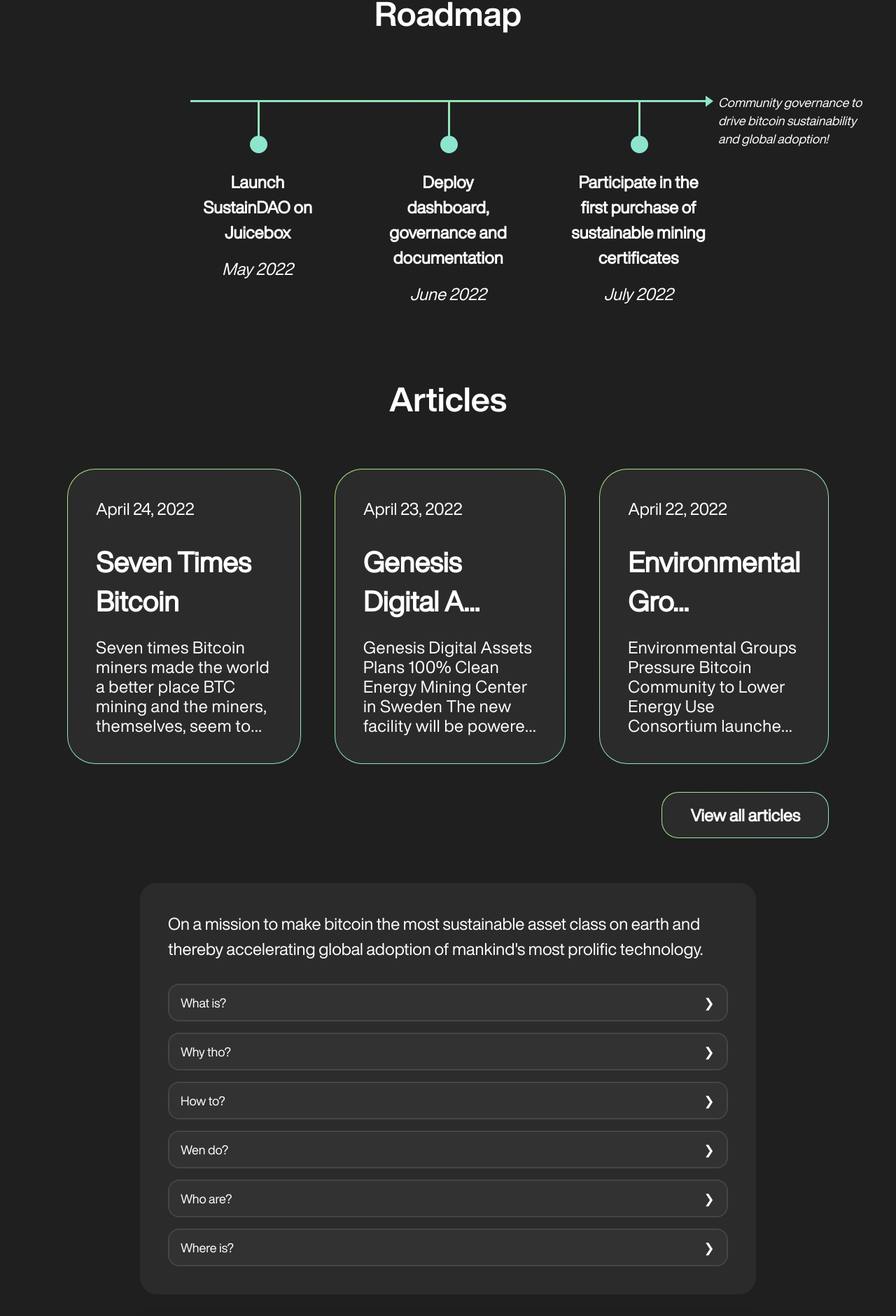
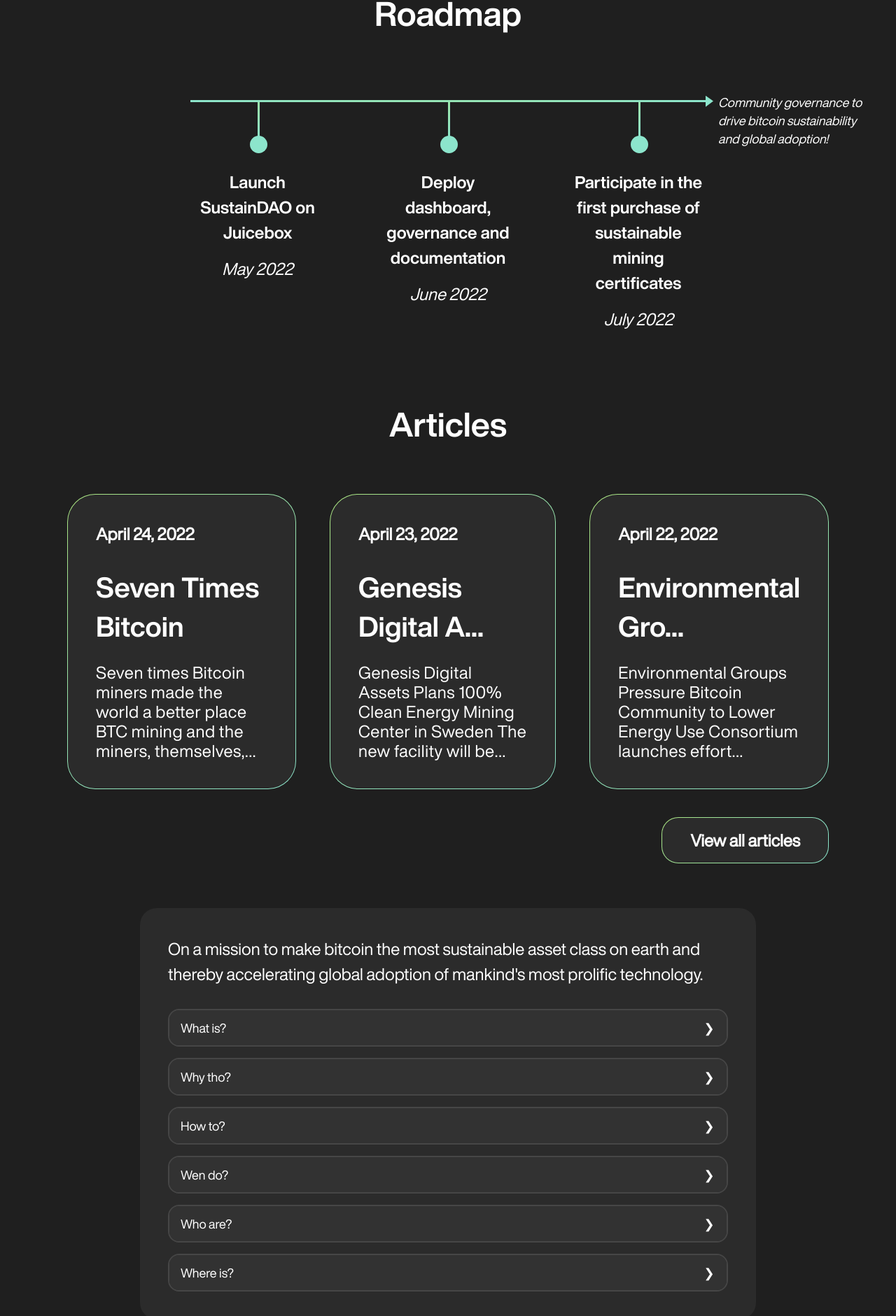
Before and after one commit to SustainDAO/landing, a Jekyll site: the page built from index.html, in a window 1280 px wide. Shown: the part 1003-2884 px from the top of the page at 70% size. Built offline with Jekyll 4.4.1, drawn with Linux system fonts in a browser that asks for light colours.

Commit message:
styles fix v2

```diff
--- a/articles/index.html
+++ b/articles/index.html
@@ -12,9 +12,9 @@ title: Articles
                 <a href="{{post.url}}">
                     <div class="p-6 desktop:p-10 text-white">
                         <p
-                            class="text-sm leading-5 tablet:text-base desktop:text-2xl tablet:leading-8 mb-4 tablet:mb-0 desktop:mb-8">
+                            class="text-sm font-semibold leading-5 tablet:text-base desktop:text-2xl tablet:leading-8 mb-4 tablet:mb-0 desktop:mb-8">
                             {{post.date | date: "%B %e, %Y"}}</p>
-                        <h1 class="text-2xl font-bold leading-9 tablet:text-4xl desktop:text-4.5xl tablet:leading-12">
+                        <h1 class="text-2xl font-bold font-display-bold leading-9 tablet:text-4xl desktop:text-4.5xl tablet:leading-12">
                             {{ post.title | strip_html |
                             truncate: 20 }}</h1>
                         <article
--- a/assets/css/style.css
+++ b/assets/css/style.css
@@ -779,6 +779,9 @@ Ensure the default browser behavior of the `hidden` attribute.
 .font-display-bold {
   font-family: "Helvetica Now Display Bold", sans-serif;
 }
+.font-display {
+  font-family: "Helvetica Now Display", sans-serif;
+}
 .text-5xl {
   font-size: 3rem;
 }
@@ -820,6 +823,9 @@ Ensure the default browser behavior of the `hidden` attribute.
 }
 .font-extrabold {
   font-weight: 800;
+}
+.font-semibold {
+  font-weight: 600;
 }
 .leading-14 {
   line-height: 4.5rem;
--- a/index.html
+++ b/index.html
@@ -6,7 +6,7 @@ title: SustainDAO
 <section class="page-header flex flex-col desktop:flex-row justify-between">
     <div class="text-white ml-6 tablet:ml-24 mt-32 tablet:mt-36">
         <h1
-            class="text-5xl tablet:text-6xl desktop:text-6.5xl tracking-[-0.015em] font-bold leading-14 font-display-bold">
+            class="text-5xl tablet:text-6xl desktop:text-6.5xl tracking-[-0.015em] font-bold font-display-bold leading-14">
             SustainDAO</h1>
         <div
             class="mt-4 max-w-xs xsm:max-w-xmd tablet:max-w-lmd desktop:max-w-md text-base leading-6 tablet:text-2xl tablet:leading-8 desktop:text-2xl desktop:leading-9">
@@ -43,7 +43,7 @@ title: SustainDAO
             <li class="float-left w-5/6 desktop:w-1/3  relative pt-8">
                 <div
                     class="text-center max-w-xsm xsm:max-w-xs sm:max-w-xsl cursor-pointer mx-auto mt-16 hover:scale-110 pointer-events-none laptop:pointer-events-auto">
-                    <h3 class="font-bold text-center leading-7 laptop:leading-9 text-lg laptop:text-2xl mb-4">Launch
+                    <h3 class="font-bold font-display-bold text-center leading-7 laptop:leading-9 text-lg laptop:text-2xl mb-4">Launch
                         SustainDAO on Juicebox</h3>
                     <i class="leading-7 laptop:leading-9 text-lg laptop:text-2xl">May 2022</i>
                 </div>
@@ -52,7 +52,7 @@ title: SustainDAO
             <li class="float-left w-5/6 desktop:w-1/3 relative pt-8">
                 <div
                     class="text-center max-w-xsm xsm:max-w-xs sm:max-w-xsl cursor-pointer mx-auto mt-16 hover:scale-110 pointer-events-none laptop:pointer-events-auto">
-                    <h3 class="font-bold text-center leading-7 laptop:leading-9 text-lg laptop:text-2xl mb-4">Deploy
+                    <h3 class="font-bold font-display-bold text-center leading-7 laptop:leading-9 text-lg laptop:text-2xl mb-4">Deploy
                         dashboard, governance and
                         documentation</h3>
                     <i class="leading-7 laptop:leading-9 text-lg laptop:text-2xl">June 2022</i>
@@ -62,7 +62,7 @@ title: SustainDAO
             <li class="float-left w-5/6 desktop:w-1/3 relative pt-8">
                 <div
                     class="text-center max-w-xsm xsm:max-w-xs sm:max-w-xsl cursor-pointer mx-auto mt-16 hover:scale-110 pointer-events-none laptop:pointer-events-auto">
-                    <h3 class="font-bold text-center leading-7 laptop:leading-9 text-lg laptop:text-2xl mb-4">
+                    <h3 class="font-bold font-display-bold text-center leading-7 laptop:leading-9 text-lg laptop:text-2xl mb-4">
                         Participate in the first purchase of sustainable mining certificates
                     </h3>
                     <i class="leading-7 laptop:leading-9 text-lg laptop:text-2xl">July 2022</i>
@@ -95,9 +95,9 @@ title: SustainDAO
                 <a href="{{post.url}}">
                     <div class="p-6 desktop:p-10 text-white">
                         <p
-                            class="text-sm leading-5 tablet:text-base desktop:text-2xl tablet:leading-8 mb-4 tablet:mb-0 desktop:mb-8">
+                            class="text-sm font-semibold leading-5 tablet:text-base desktop:text-2xl tablet:leading-8 mb-4 tablet:mb-0 desktop:mb-8">
                             {{post.date | date: "%B %e, %Y"}}</p>
-                        <h1 class="text-2xl font-bold leading-9 tablet:text-4xl desktop:text-4.5xl tablet:leading-12">
+                        <h1 class="text-2xl font-bold font-display-bold leading-9 tablet:text-4xl desktop:text-4.5xl tablet:leading-12">
                             {{ post.title | strip_html |
                             truncate: 20 }}</h1>
                         <article
@@ -110,7 +110,7 @@ title: SustainDAO
         </div>
         <div class="flex w-full justify-end mt-10">
             <div
-                class="rounded-3xl text-white font-bold text-base leading-4 tablet:text-xl desktop:text-2xl desktop:leading-6 article-btn cursor-pointer">
+                class="rounded-3xl text-white font-bold font-display-bold text-base leading-4 tablet:text-xl desktop:text-2xl desktop:leading-6 article-btn cursor-pointer">
                 <div class="py-3 px-6 tablet:px-8 desktop:px-10 tablet:py-4 desktop:py-5">
                     View all articles
                 </div>
```
Also changed, not shown: _layouts/article.html (+2 -14 lines), _posts/2022-04-22-environmental-groupsWSJ.md (+1 -1 lines).
